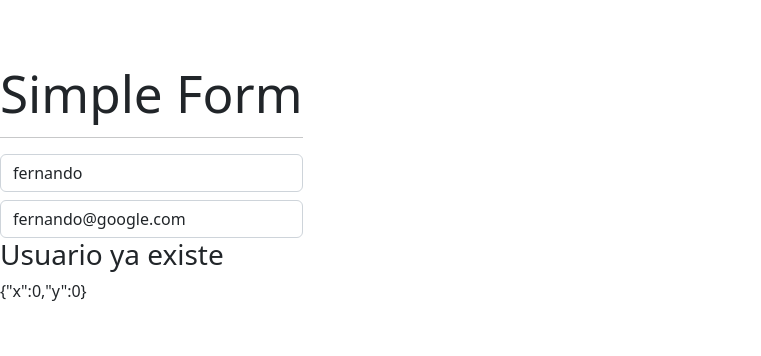
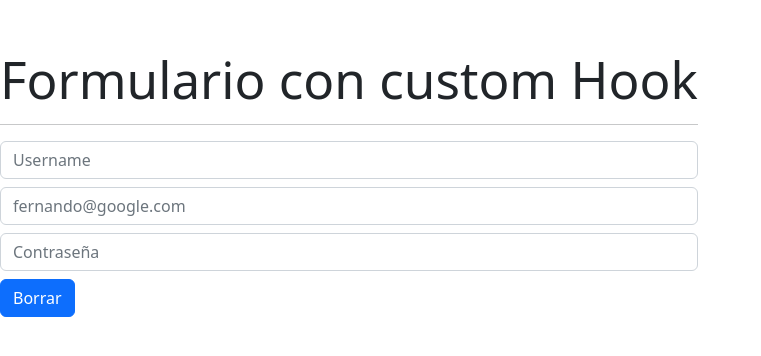
Before and after one commit to fjalvez/React-Curso, a React (Vite) app in the folder 05-hook-app/: page / in a window 1280 px wide. Shown: the part 216-572 px from the top of the page, without its empty margins (0-761 px from the left). Built offline with nearby package versions, Linux system fonts and the light colour scheme.

Commit message:
Form con custom hooks

```diff
--- /dev/null
+++ b/05-hook-app/src/02-useEffect/FormWithCustomHook.jsx
@@ -0,0 +1,50 @@
+import { useEffect } from 'react'
+import { useForm } from '../hooks/useForm'
+
+export const FormWithCustomHook = () => {
+
+    const { formState, onInputChange, onResetForm } = useForm({
+        username: '',
+        email: '',
+        password: ''
+    });
+
+    const {username, email, password} = formState;
+
+    return (
+        <>
+            <h1>Formulario con custom Hook</h1>
+
+            <hr />
+
+            <input
+                type="text"
+                className="form-control"
+                placeholder="Username"
+                name="username"
+                value={username}
+                onChange={onInputChange}
+            />
+
+            <input
+                type="email"
+                className="form-control mt-2"
+                placeholder="fernando@google.com"
+                name="email"
+                value={email}
+                onChange={onInputChange}
+            />
+
+            <input
+                type="password"
+                className="form-control mt-2"
+                placeholder="Contraseña"
+                name="password"
+                value={password}
+                onChange={onInputChange}
+            />
+
+            <button onClick={onResetForm} className='btn btn-primary mt-2'>Borrar</button>
+        </>
+    )
+}
--- /dev/null
+++ b/05-hook-app/src/hooks/useForm.js
@@ -0,0 +1,27 @@
+import { useState } from "react";
+
+export const useForm = (initialForm = {}) => {
+
+    const [formState, setFormState] = useState(initialForm);
+
+    const onInputChange = ({ target }) => {
+
+        const { name, value } = target;
+
+        setFormState({
+            ...formState,
+            [name]: value
+        });
+    }
+
+    const onResetForm = () => {
+        setFormState(initialForm);
+    }
+
+    return {
+        formState,
+        onInputChange,
+        onResetForm
+    }
+
+}
--- a/05-hook-app/src/main.jsx
+++ b/05-hook-app/src/main.jsx
@@ -1,12 +1,13 @@
 import React from 'react'
 import ReactDOM from 'react-dom/client'
+import { FormWithCustomHook } from './02-useEffect/FormWithCustomHook';
 //import CounterWithCustomHooks from './01-useState/CounterWithCustomHooks'
-import { SimpleForm } from "./02-useEffect/SimpleForm";
+//import { SimpleForm } from "./02-useEffect/SimpleForm";
 
 import './index.css'
 
 ReactDOM.createRoot(document.getElementById('root')).render(
   // <React.StrictMode>
-    <SimpleForm />
+    <FormWithCustomHook />
   // </React.StrictMode>
 )
```
